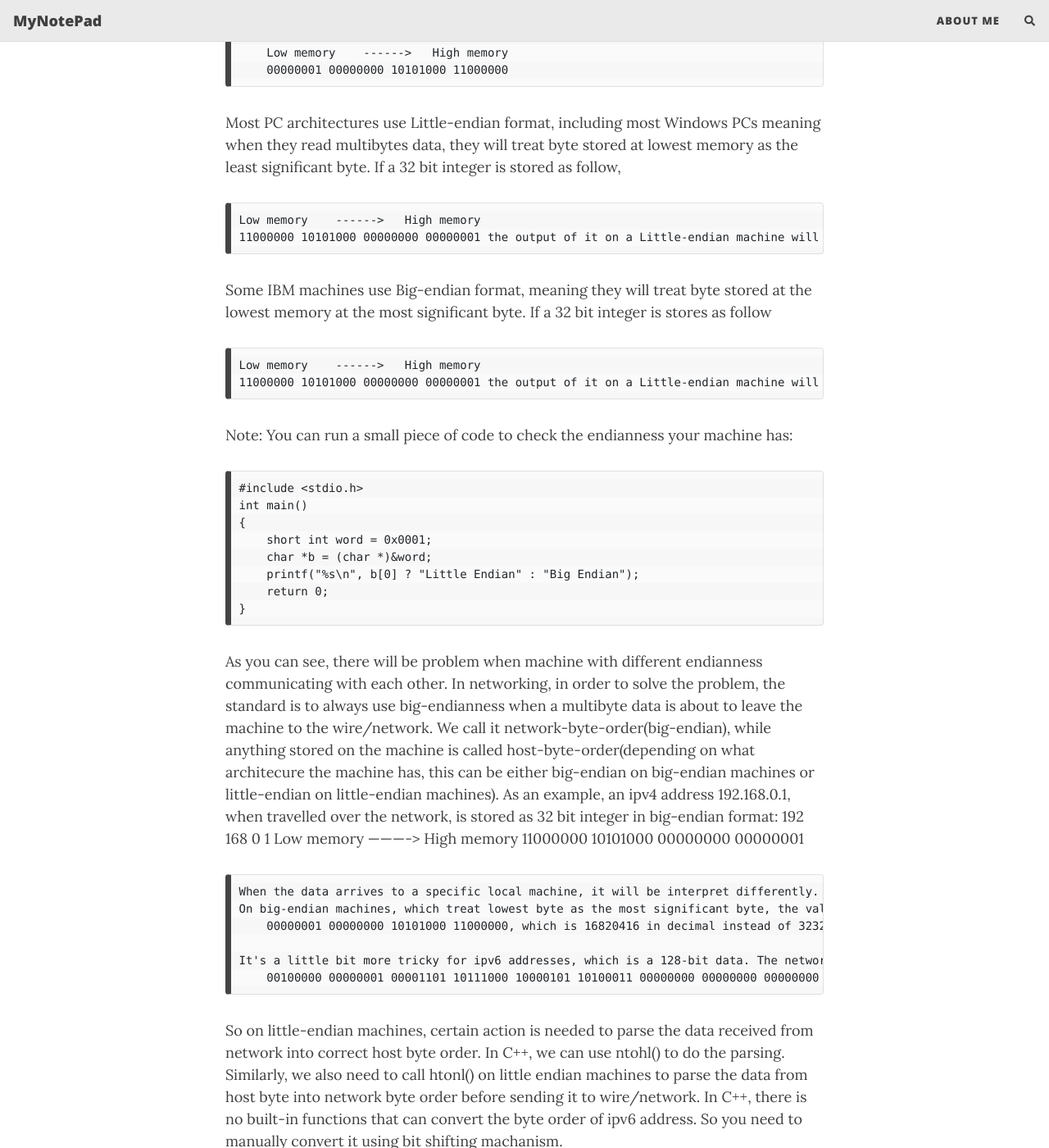
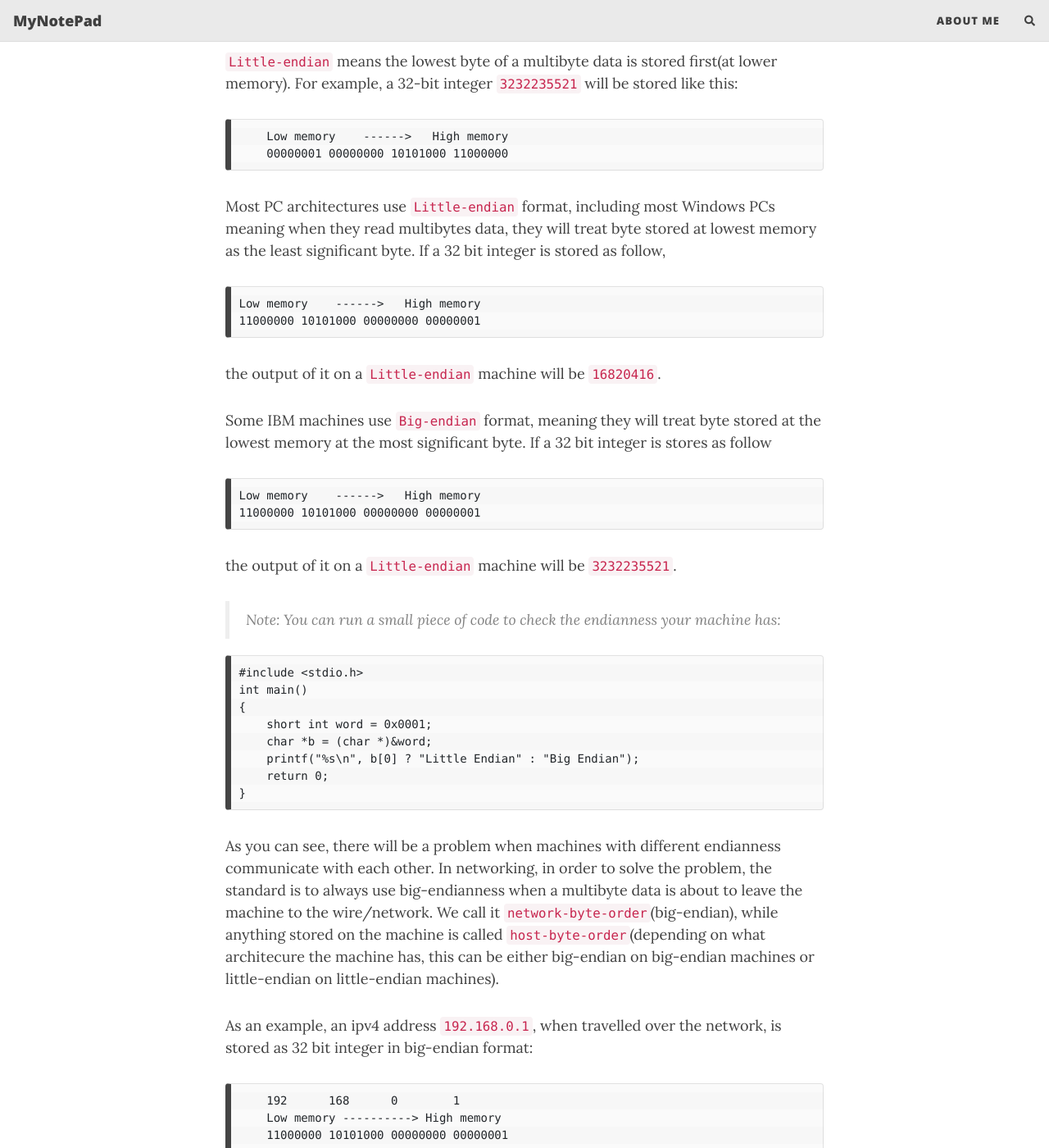
Before and after one commit to ericgggg/Lianghao, a Jekyll site: the page built from _posts/2022-04-03-Endianess.md, in a window 1280 px wide and 1400 px high, scrolled down 783 px. Shown: the whole window at 82% size. Built offline with Jekyll 4.4.1, drawn with Linux system fonts in a browser that asks for light colours; nearby versions of some CDN libraries; comment, search, counter and statistics services are not loaded; some of the changed text lies outside the part shown.

Commit message:
update formats

```diff
--- a/_posts/2022-04-03-Endianess.md
+++ b/_posts/2022-04-03-Endianess.md
@@ -9,30 +9,33 @@ tags: [Endianness, Big-endian, Little-endian, Network byte order, Host byte orde
 
 Computers only know 0s and 1s and the minimum unit is Byte, which is 8 bits. Endianness is how things are stored in memory or read by the computer.
 
-Endianness is represented two ways: Big-endian and Little-endian:
-    Big-endian mean the highest byte of a multibyte data is stored first(at lower memory). For example, a 32-bit integer 3232235521 will be stored like this:
+Endianness is represented in two ways: `Big-endian` and `Little-endian`.
+
+`Big-endian` means the highest byte of a multibyte data is stored first(at lower memory). For example, a 32-bit integer `3232235521` will be stored like this:
 
         Low memory    ------>   High memory
         11000000 10101000 00000000 00000001
 
-    Little-endian means the lowest byte of a multibyte data is stored first(at lower memory). For example, a 32-bit integer 3232235521 will be stored like this:
+`Little-endian` means the lowest byte of a multibyte data is stored first(at lower memory). For example, a 32-bit integer `3232235521` will be stored like this:
 
         Low memory    ------>   High memory
         00000001 00000000 10101000 11000000
 
-Most PC architectures use Little-endian format, including most Windows PCs meaning when they read multibytes data, they will treat byte stored at lowest memory as the least significant byte. If a 32 bit integer is stored as follow,
+Most PC architectures use `Little-endian` format, including most Windows PCs meaning when they read multibytes data, they will treat byte stored at lowest memory as the least significant byte. If a 32 bit integer is stored as follow,
 
     Low memory    ------>   High memory
     11000000 10101000 00000000 00000001
-the output of it on a Little-endian machine will be 16820416.
 
-Some IBM machines use Big-endian format, meaning they will treat byte stored at the lowest memory at the most significant byte. If a 32 bit integer is stores as follow
+the output of it on a `Little-endian` machine will be `16820416`.
+
+Some IBM machines use `Big-endian` format, meaning they will treat byte stored at the lowest memory at the most significant byte. If a 32 bit integer is stores as follow
 
     Low memory    ------>   High memory
     11000000 10101000 00000000 00000001
-the output of it on a Little-endian machine will be 3232235521.
 
-Note: You can run a small piece of code to check the endianness your machine has:
+the output of it on a `Little-endian` machine will be `3232235521`.
+
+> Note: You can run a small piece of code to check the endianness your machine has:
 
     #include <stdio.h>
     int main()
@@ -43,17 +46,26 @@ Note: You can run a small piece of code to check the endianness your machine has
         return 0;
     }
 
-As you can see, there will be problem when machine with different endianness communicating with each other. In networking, in order to solve the problem, the standard is to always use big-endianness when a multibyte data is about to leave the machine to the wire/network. We call it network-byte-order(big-endian), while anything stored on the machine is called host-byte-order(depending on what architecure the machine has, this can be either big-endian on big-endian machines or little-endian on little-endian machines).
-    As an example, an ipv4 address 192.168.0.1, when travelled over the network, is stored as 32 bit integer in big-endian format:
+As you can see, there will be a problem when machines with different endianness communicate with each other. In networking, in order to solve the problem, the standard is to always use big-endianness when a multibyte data is about to leave the machine to the wire/network. We call it `network-byte-order`(big-endian), while anything stored on the machine is called `host-byte-order`(depending on what architecure the machine has, this can be either big-endian on big-endian machines or little-endian on little-endian machines).
+
+As an example, an ipv4 address `192.168.0.1`, when travelled over the network, is stored as 32 bit integer in big-endian format:
+
         192      168      0        1
         Low memory ----------> High memory
         11000000 10101000 00000000 00000001
 
-    When the data arrives to a specific local machine, it will be interpret differently.
-    On big-endian machines, which treat lowest byte as the most significant byte, the value will be the same. While on little-endian machines, which treat lowest byte as the most least significant byte, the value will be:
+When the data arrives at a specific local machine, it will be interpreted differently.
+
+On big-endian machines, which treat lowest byte as the most significant byte, the value will be the same. While on little-endian machines, which treat lowest byte as the most least significant byte, the value will be:
+
         00000001 00000000 10101000 11000000, which is 16820416 in decimal instead of 3232235521.
 
-    It's a little bit more tricky for ipv6 addresses, which is a 128-bit data. The network byte order of ipv6 address: 2001:0db8:85a3:0000:0000:8a2e:0370:7334 will be:
+It's a little bit more tricky for ipv6 addresses, which is a 128-bit data. The network byte order of ipv6 address: `2001:0db8:85a3:0000:0000:8a2e:0370:7334` will be:
+
         00100000 00000001 00001101 10111000 10000101 10100011 00000000 00000000 00000000 00000000 10001010 00101110 00000011 01110000 01110011 00110100
 
-So on little-endian machines, certain action is needed to parse the data received from network into correct host byte order. In C++, we can use ntohl() to do the parsing. Similarly, we also need to call htonl() on little endian machines to parse the data from host byte into network byte order before sending it to wire/network. In C++, there is no built-in functions that can convert the byte order of ipv6 address. So you need to manually convert it using bit shifting machanism.
+So on little-endian machines, certain action is needed to parse the data received from network into correct host byte order.
+
+For ipv4, we can use `ntohl()` to do the parsing in C++. Similarly, we also need to call `htonl()` on little endian machines to parse the data from host byte into network byte order before sending it to wire/network.
+
+For ipv6, there is no built-in functions in C++ that can convert the byte orders. So you need to manually convert it using bit shifting machanism.
```
